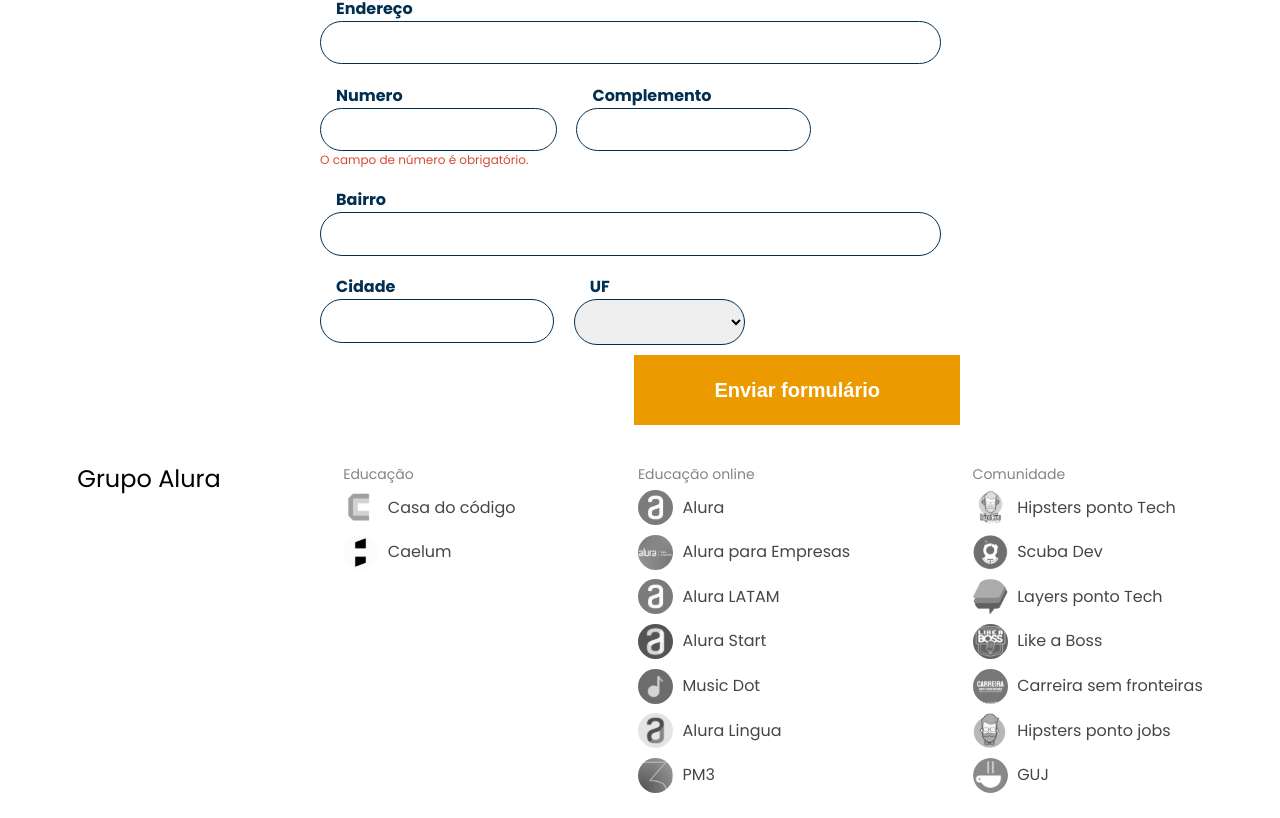
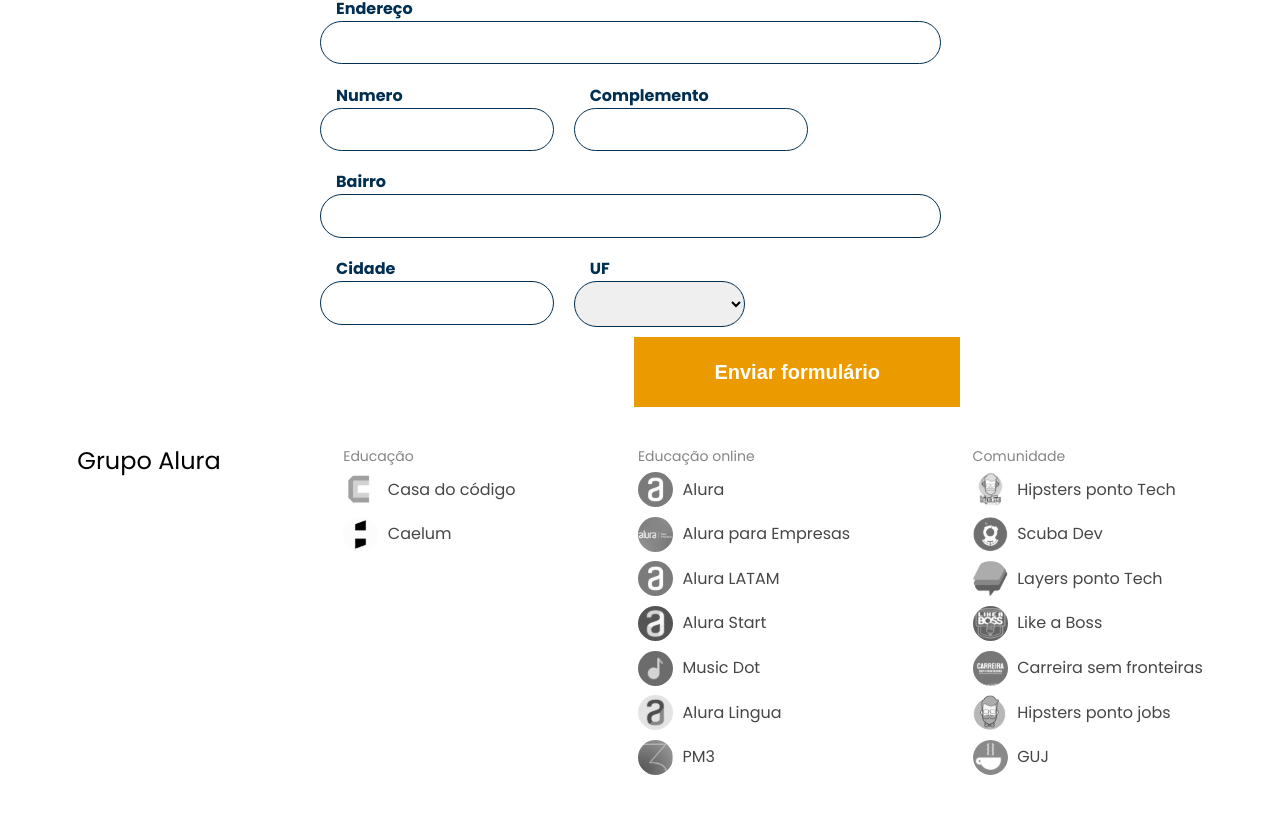
Before and after one commit to cidaluna/formularios-orientados-a-template, an Angular app: page /cadastro in a window 1280 px wide. Shown: the part 934-1752 px from the top of the page. Built offline with nearby package versions, Linux system fonts and the light colour scheme.

Commit message:
Filling address fields with Zip Code API BR

```diff
--- a/src/app/cadastro/cadastro.component.html
+++ b/src/app/cadastro/cadastro.component.html
@@ -99,7 +99,7 @@
       <div class="formulario__campo">
         <label class="campo__etiqueta" for="numero">Numero</label>
         <input name="numero" id="numero" class="campo__escrita" ngModel required #numero="ngModel" />
-        <div *ngIf="(numero?.invalid) || numero?.dirty">
+        <div *ngIf="(numero?.invalid && numero?.touched) || numero?.dirty">
           <app-mensagem *ngIf="numero?.errors?.['required']" mensagem="O campo de número é obrigatório."></app-mensagem>
         </div>
       </div>
```
